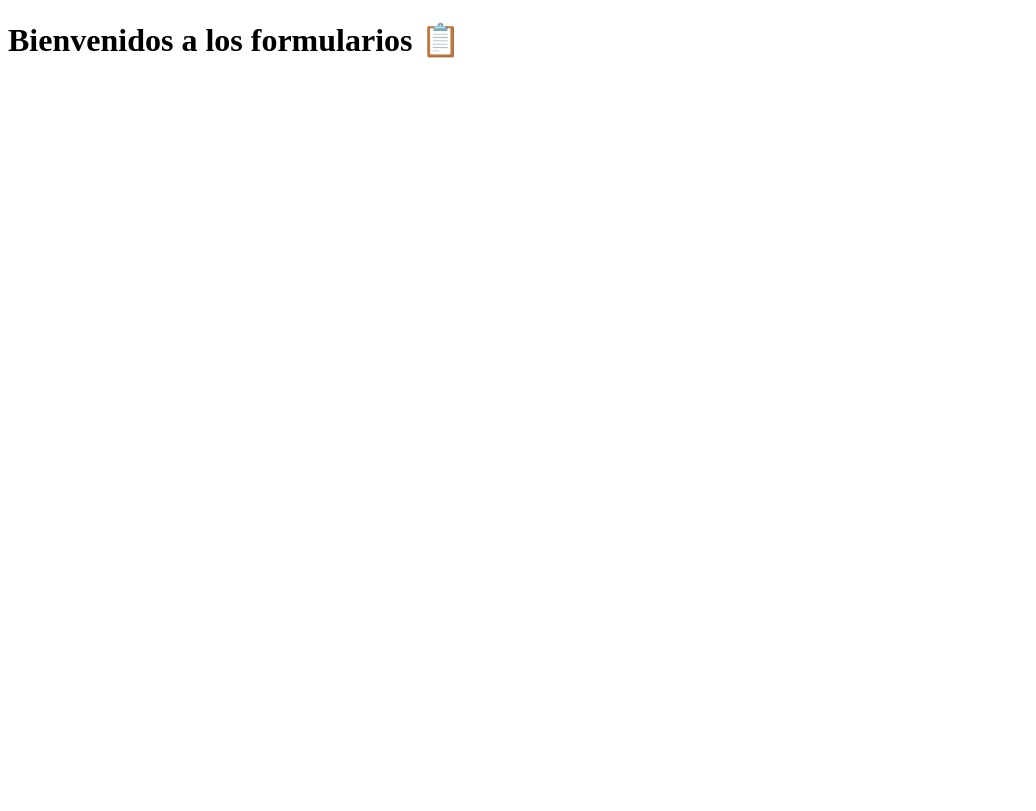
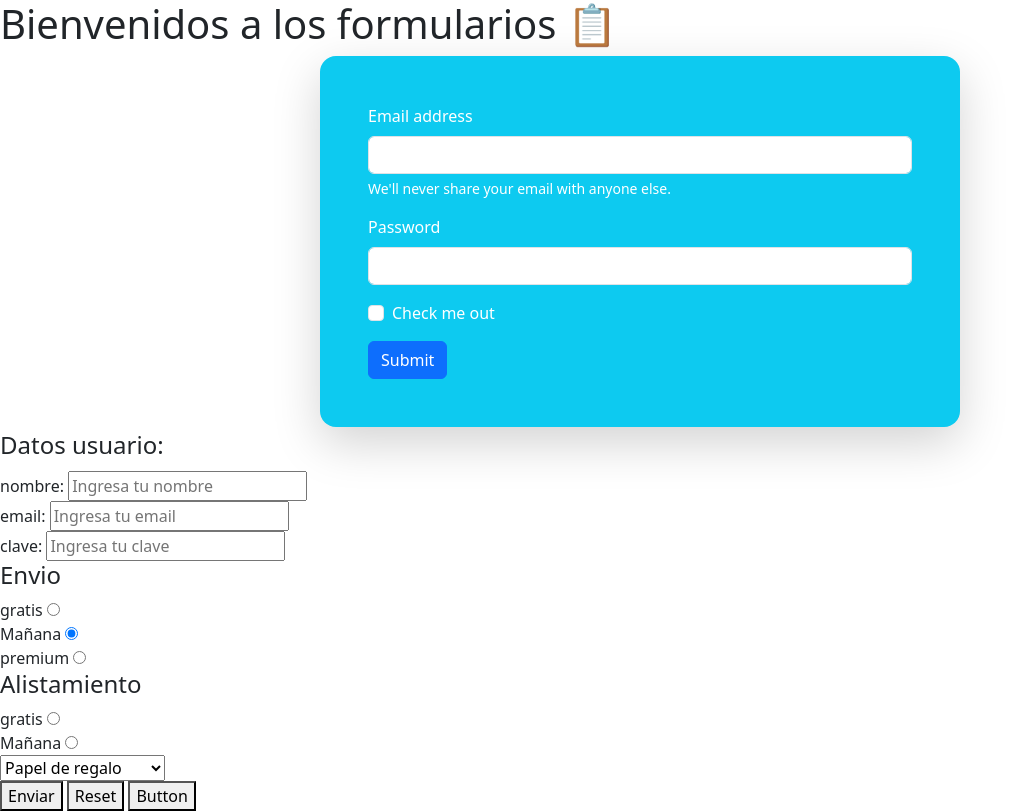
Before and after one commit to 4GeeksAcademy/diegozaratean-html-css-lt-67, a plain HTML site: page index.html in a window 1280 px wide. Shown: the whole page, without its empty margins (0-1036 px from the left). Drawn offline with nearby package versions, Linux system fonts and the light colour scheme.

Commit message:
finish class form

```diff
--- a/index.html
+++ b/index.html
@@ -1,13 +1,98 @@
 <!DOCTYPE html>
 <html lang="en">
+
 <head>
     <meta charset="UTF-8">
     <meta name="viewport" content="width=device-width, initial-scale=1.0">
     <title>Document</title>
+
+    <link href="https://cdn.jsdelivr.net/npm/bootstrap@5.3.8/dist/css/bootstrap.min.css" rel="stylesheet"
+        integrity="sha384-sRIl4kxILFvY47J16cr9ZwB07vP4J8+LH7qKQnuqkuIAvNWLzeN8tE5YBujZqJLB" crossorigin="anonymous">
 </head>
+
 <body>
 
 
     <h1>Bienvenidos a los formularios 📋</h1>
+
+
+
+
+    <form class="bg-info w-50 mx-auto p-5 text-white rounded-4 shadow-lg">
+        <div class="mb-3">
+            <label for="exampleInputEmail1" class="form-label">Email address</label>
+            <input type="email" class="form-control" id="exampleInputEmail1" aria-describedby="emailHelp">
+            <div id="emailHelp" class="form-text text-white">We'll never share your email with anyone else.</div>
+        </div>
+        <div class="mb-3">
+            <label for="exampleInputPassword1" class="form-label">Password</label>
+            <input type="password" class="form-control" id="exampleInputPassword1">
+        </div>
+        <div class="mb-3 form-check">
+            <input type="checkbox" class="form-check-input" id="exampleCheck1">
+            <label class="form-check-label" for="exampleCheck1">Check me out</label>
+        </div>
+        <button type="submit" class="btn btn-primary">Submit</button>
+    </form>
+
+    <form>
+
+        <fieldset>
+            <legend>Datos usuario:</legend>
+
+            <div>
+                <label for="id_nombre">nombre:</label>
+                <input type="text" name="nombre_completo" id="id_nombre" placeholder="Ingresa tu nombre">
+            </div>
+
+            <div>
+                <label for="email">email:</label>
+                <input type="email" name="email" id="email" placeholder="Ingresa tu email">
+            </div>
+
+            <div>
+                <label for="clave">clave:</label>
+                <input type="password" name="clave" id="clave" placeholder="Ingresa tu clave">
+            </div>
+        </fieldset>
+
+        <div>
+            <h4>Envio</h4>
+            <label for="gratis">gratis</label>
+            <input type="radio" name="envio" id="gratis">
+            <br>
+            <label for="manana">Mañana</label>
+            <input type="radio" name="envio" id="manana" checked>
+            <br>
+            <label for="premium">premium</label>
+            <input type="radio" name="envio" id="premium">
+        </div>
+
+        <div>
+            <h4>Alistamiento</h4>
+            <label for="gratis_alist">gratis</label>
+            <input type="radio" name="alistamiento" id="gratis_alist">
+            <br>
+            <label for="manana_alist">Mañana</label>
+            <input type="radio" name="alistamiento" id="manana_alist">
+        </div>
+
+        <div>
+            <select name="regalo" id="reagalo">
+                <option value="si">Papel de regalo</option>
+                <option value="no">sin Papel de regalo</option>
+            </select>
+        </div>
+
+        <div>
+            <button type="submit">Enviar</button>
+            <button type="reset">Reset</button>
+            <button type="button">Button</button>
+        </div>
+
+
+
+    </form>
 </body>
+
 </html>
```
